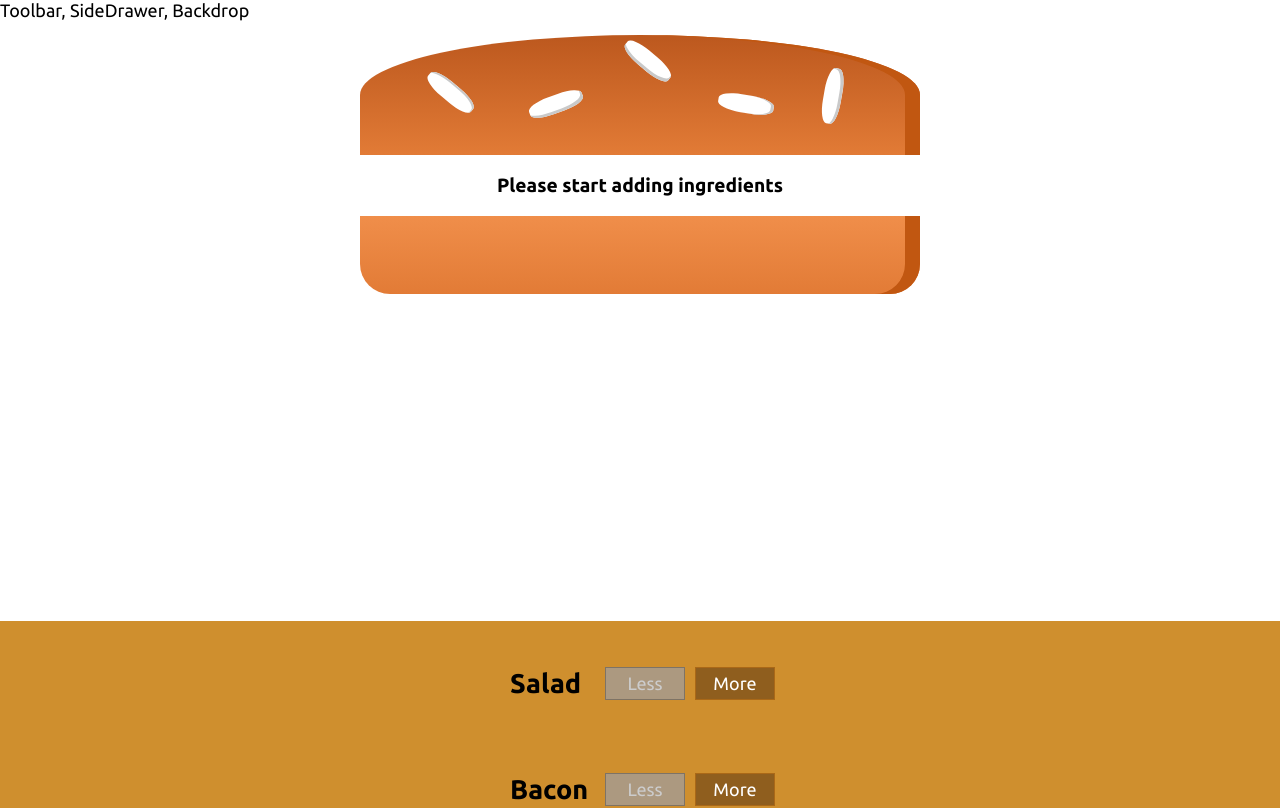
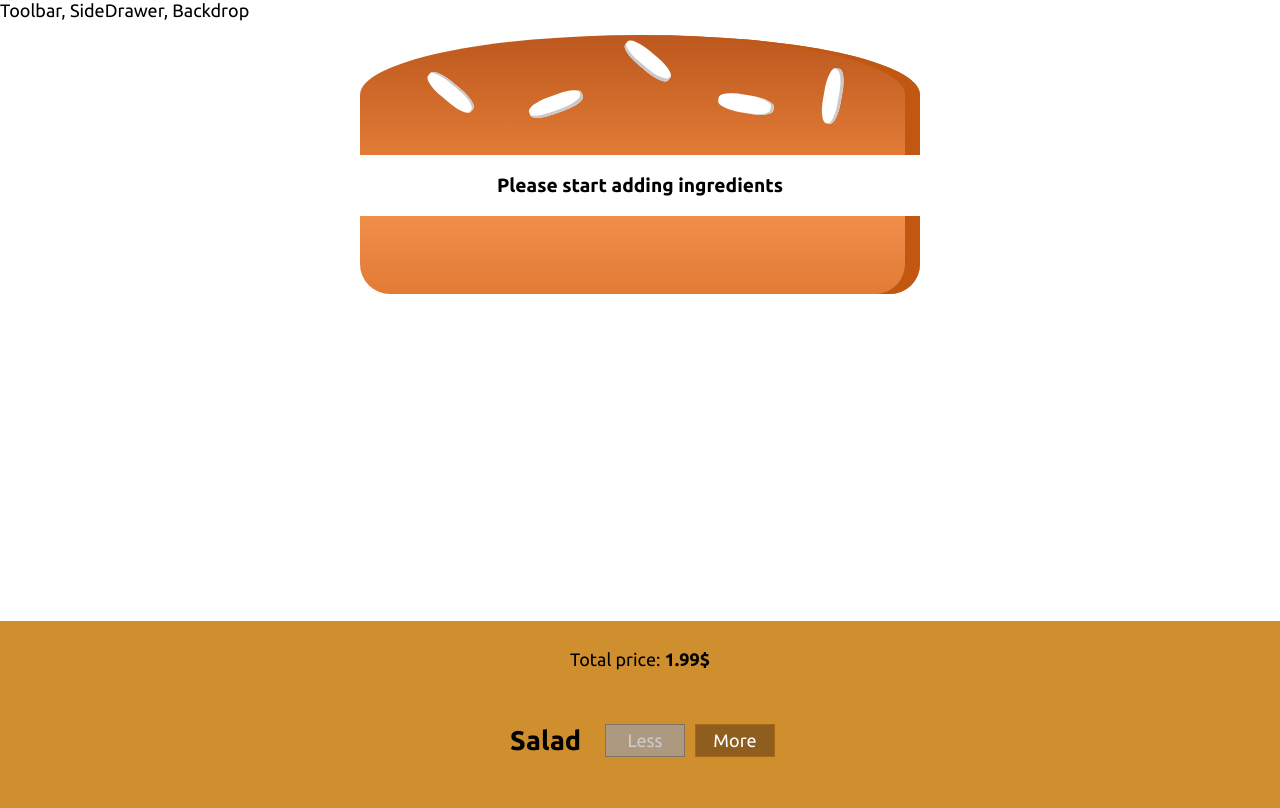
Before and after one commit to MykolajKrusser/burger_builder, a React app in the folder burger-builder/: page / in a window 1280 px wide. Shown: the top 808 px of the page. Built offline with nearby package versions, Linux system fonts and the light colour scheme.

Commit message:
diplay and update price

```diff
--- a/burger-builder/src/components/Burger/BuildControls/BuildControls.js
+++ b/burger-builder/src/components/Burger/BuildControls/BuildControls.js
@@ -12,6 +12,7 @@ const controls = [
 
 const buildControls = (props)=>(
     <div className={classes.BuildControls}>
+        <p>Total price: <strong>{props.price.toFixed(2)}$</strong></p>
         {controls.map(ctrl => (
             <BuildControl
                 key={ctrl.label}
--- a/burger-builder/src/containers/BurgerBuilder/BurgerBuilder.js
+++ b/burger-builder/src/containers/BurgerBuilder/BurgerBuilder.js
@@ -18,7 +18,7 @@ class BurgerBuilder extends Component{
             cheese: 0,
             meat: 0
         },
-        totalPrice: 4
+        totalPrice: 1.99
     }
 
     addIngredientHandler = (type)=>{
@@ -63,7 +63,8 @@ class BurgerBuilder extends Component{
                 <BuildControls
                     ingredienAdded={this.addIngredientHandler}
                     ingredientRemove={this.removeIngredientHandler}
-                    disabled={disableInfo}/>
+                    disabled={disableInfo}
+                    price={this.state.totalPrice}/>
             </Wrap>
         );
     }
```
